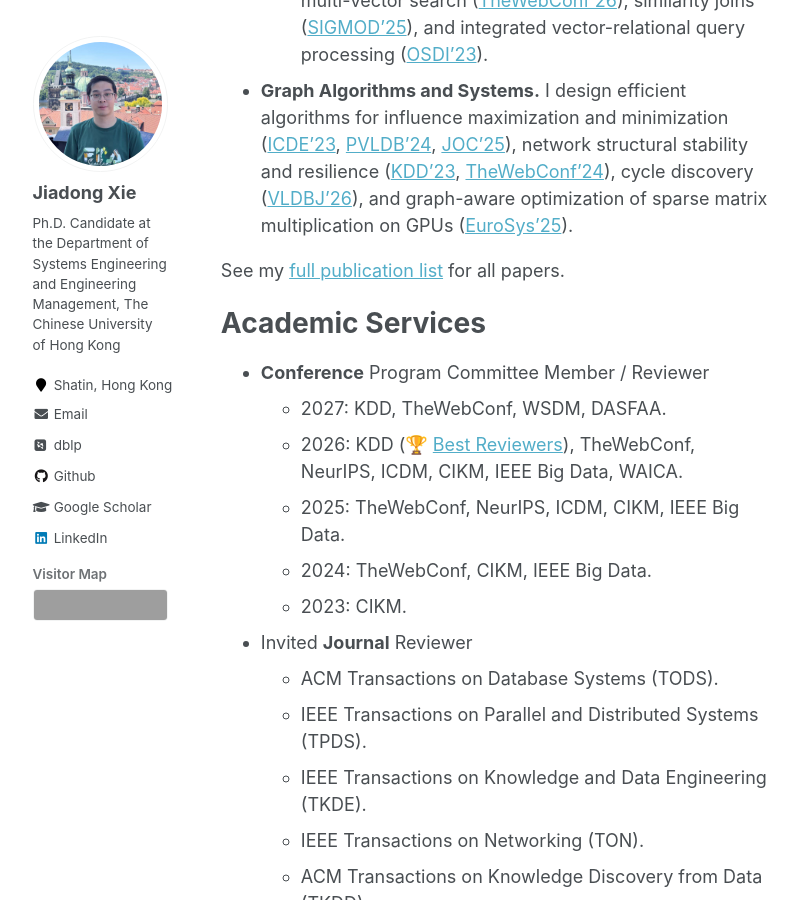
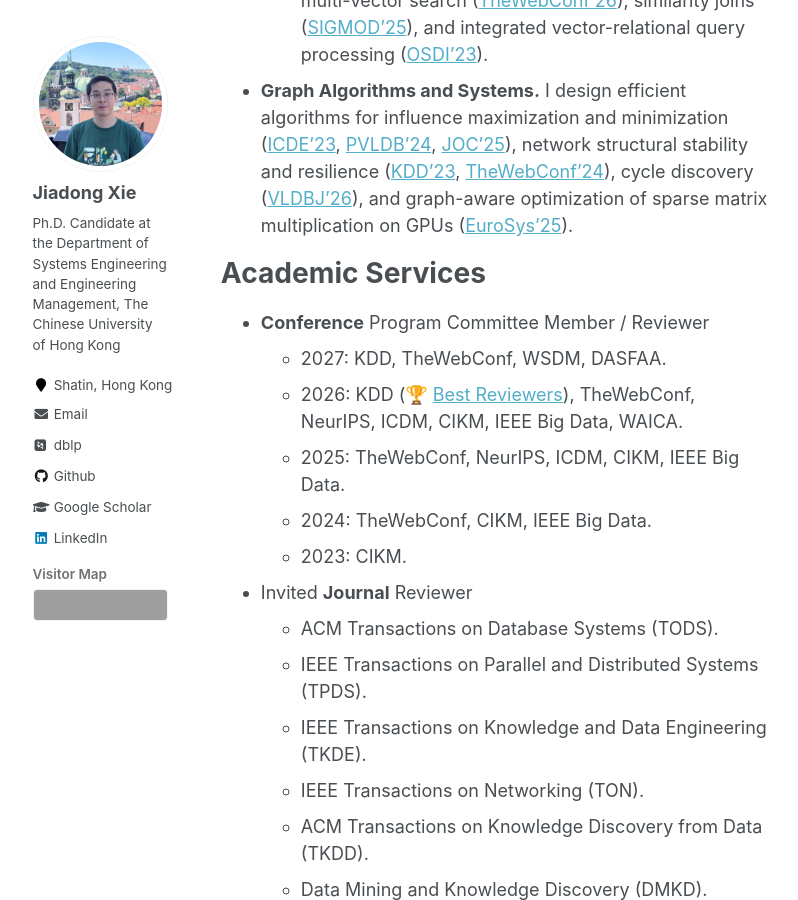
Before and after one commit to Xiejiadong/Xiejiadong.github.io, a Jekyll site: the page built from _pages/about.md, in a window 1280 px wide and 900 px high, scrolled down 805 px. Shown: the whole window, without its empty margins (163-961 px from the left). Built offline with Jekyll 4.4.1, drawn with Linux system fonts in a browser that asks for light colours; some web fonts are replaced; grey boxes are pictures that could not be loaded.

Commit message:
Update about.md

```diff
--- a/_pages/about.md
+++ b/_pages/about.md
@@ -17,8 +17,6 @@ My research interests lie in **data management and query processing**, particula
   - **Nearest Neighbor Search and Indexing.** Graph-based index and search with theoretical guarantee ([TODS'25](/publications/#pub-tods25-graphknn)), efficient proximity graph construction ([PVLDB'25](/publications/#pub-pvldb25-construction), [VLDBJ'26](/publications/#pub-vldbj26-construction)), cross-modal vector search ([PVLDB'27](/publications/#pub-pvldb27-crossmodal)), and privacy-preserving similarity search ([ICDE'25](/publications/#pub-icde25-privacy)).
   - **Expressive Vector Queries.** Predicate- and range-filtered nearest neighbor search ([SIGMOD'26](/publications/#pub-sigmod26-predicates), [KDD'26](/publications/#pub-kdd26-range)), multi-vector search ([TheWebConf'26](/publications/#pub-www26-multivector)), similarity joins ([SIGMOD'25](/publications/#pub-sigmod25-join)), and integrated vector-relational query processing ([OSDI'23](/publications/#pub-osdi23-vbase)).
 - **Graph Algorithms and Systems.** I design efficient algorithms for influence maximization and minimization ([ICDE'23](/publications/#pub-icde23-misinformation), [PVLDB'24](/publications/#pub-pvldb24-influence), [JOC'25](/publications/#pub-joc25-influence)), network structural stability and resilience ([KDD'23](/publications/#pub-kdd23-stability), [TheWebConf'24](/publications/#pub-www24-resilience)), cycle discovery ([VLDBJ'26](/publications/#pub-vldbj26-cycles)), and graph-aware optimization of sparse matrix multiplication on GPUs ([EuroSys'25](/publications/#pub-eurosys25-groot)).
-
-See my [full publication list](/publications/) for all papers.
 
 
 Academic Services
```
